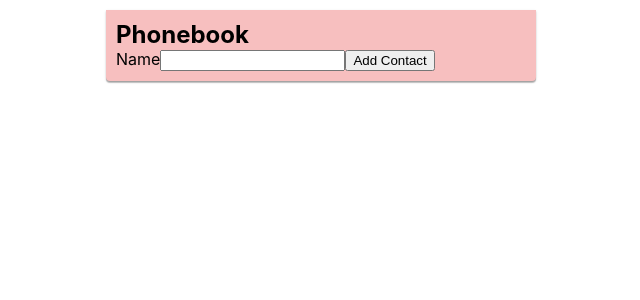
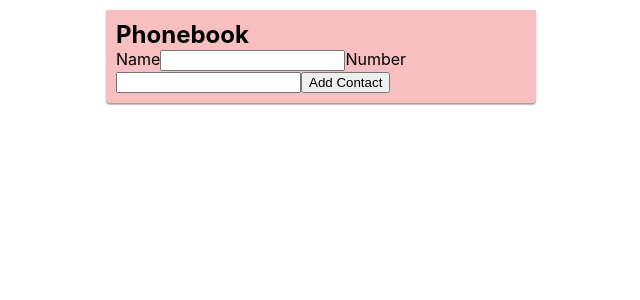
Before and after one commit to AndrL2311/goit-react-hw-02-phonebook, a React (Create React App) app: page / in a window 1280 px wide. Shown: the top 300 px of the page, without its empty margins (319-959 px from the left). Built offline with nearby package versions, Linux system fonts and the light colour scheme.

Commit message:
add component Form

```diff
--- a/src/App.js
+++ b/src/App.js
@@ -1,48 +1,17 @@
 import React from 'react';
 
 import s from './App.module.css';
+import Form from './components/Form/Form';
 
 class App extends React.Component {
-  state = {
-    contacts: [],
-    name: '',
-  };
-
-  handleChange = event => {
-    this.setState({ name: event.target.value });
-  };
-
-  handleSubmit = event => {
-    event.preventDefault();
-    console.log(`Signed up as: ${this.state.name}`);
-
-    // Проп который передается форме для вызова при сабмите
-    // this.props.onSubmit(this.state.name);
+  formSubmitHandler = data => {
+    console.log(data);
   };
 
   render() {
-    const { name } = this.state;
-
     return (
       <div className={s.container}>
-        <h2>Phonebook</h2>
-        <form onSubmit={this.handleSubmit}>
-          <label>
-            Name
-            <input
-              type="text"
-              name="name"
-              value={name}
-              onChange={this.handleChange}
-              pattern="^[a-zA-Zа-яА-Я]+(([' -][a-zA-Zа-яА-Я ])?[a-zA-Zа-яА-Я]*)*$"
-              title="Имя может состоять только из букв, апострофа, тире и пробелов. Например Adrian, Jacob Mercer, Charles de Batz de Castelmore d'Artagnan и т. п."
-              required
-            />
-          </label>
-          <button className={s.button} type="submit">
-            Add Contact
-          </button>
-        </form>
+        <Form onSubmit={this.formSubmitHandler} />
       </div>
     );
   }
--- /dev/null
+++ b/src/components/Form/Form.jsx
@@ -0,0 +1,75 @@
+import React from 'react';
+
+import s from './Form.module.css';
+
+class Form extends React.Component {
+  state = {
+    contacts: [],
+    name: '',
+    number: '',
+  };
+
+  handleChange = event => {
+    const { name, value } = event.currentTarget;
+    this.setState({ [name]: value });
+  };
+
+  handleSubmit = event => {
+    event.preventDefault();
+
+    // Проп который передается форме для вызова при сабмите
+    this.state.contacts.push({
+      id: 123,
+      name: this.state.name,
+      number: this.state.number,
+    });
+    this.props.onSubmit(this.state.contacts);
+    // Сбрасываем имя и номер
+    this.reset();
+  };
+
+  reset = () => {
+    this.setState({ name: '', number: '' });
+  };
+
+  render() {
+    const { name, number } = this.state;
+
+    return (
+      <div className={s.container}>
+        <h2>Phonebook</h2>
+        <form onSubmit={this.handleSubmit}>
+          <label>
+            Name
+            <input
+              type="text"
+              name="name"
+              value={name}
+              onChange={this.handleChange}
+              pattern="^[a-zA-Zа-яА-Я]+(([' -][a-zA-Zа-яА-Я ])?[a-zA-Zа-яА-Я]*)*$"
+              title="Имя может состоять только из букв, апострофа, тире и пробелов. Например Adrian, Jacob Mercer, Charles de Batz de Castelmore d'Artagnan и т. п."
+              required
+            />
+          </label>
+          <label>
+            Number
+            <input
+              type="tel"
+              name="number"
+              value={number}
+              onChange={this.handleChange}
+              pattern="\+?\d{1,4}?[-.\s]?\(?\d{1,3}?\)?[-.\s]?\d{1,4}[-.\s]?\d{1,4}[-.\s]?\d{1,9}"
+              title="Номер телефона должен состоять цифр и может содержать пробелы, тире, круглые скобки и может начинаться с +"
+              required
+            />
+          </label>
+          <button className={s.button} type="submit">
+            Add Contact
+          </button>
+        </form>
+      </div>
+    );
+  }
+}
+
+export default Form;
```
Also changed, not shown: src/components/Form/Form.module.css (added).
